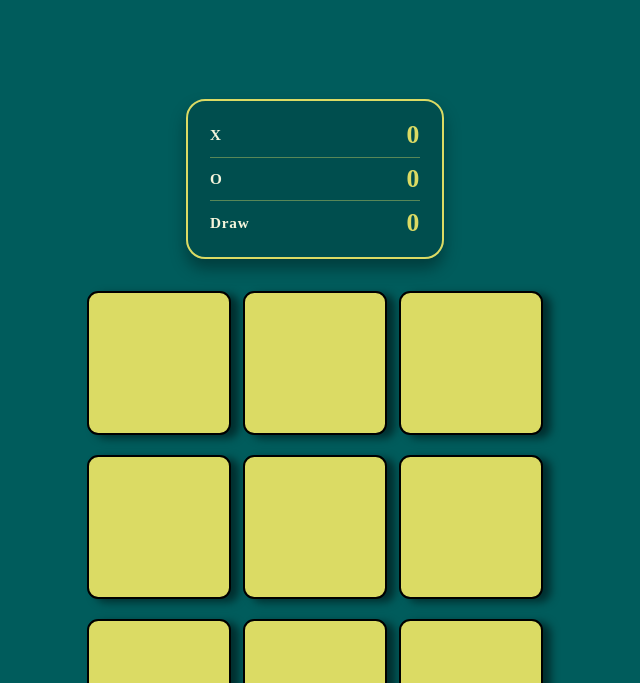
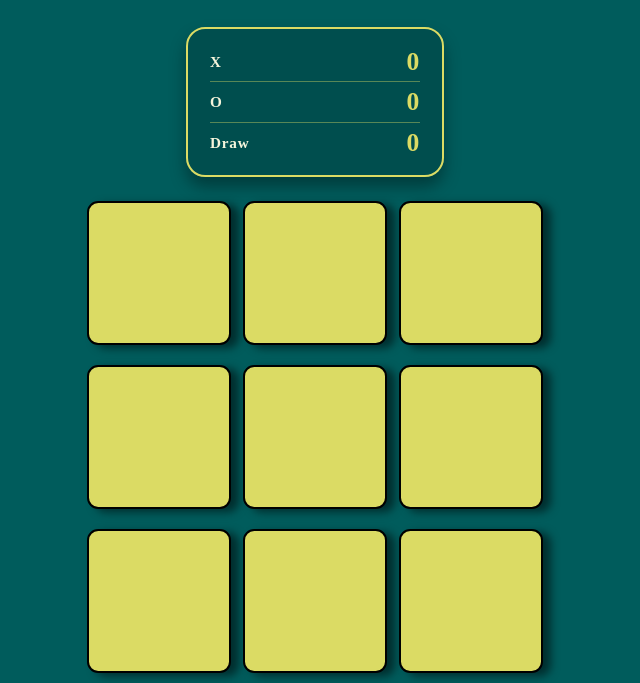
Before and after one commit to DIP-24/Tic_Tac_Toe_Web, a plain HTML site: page index.html in a window 1280 px wide. Shown: the part 117-800 px from the top of the page, without its empty margins (325-965 px from the left). Drawn offline with Linux system fonts and the light colour scheme.

Commit message:
updating css

```diff
--- a/style.css
+++ b/style.css
@@ -65,10 +65,10 @@ h1{
 .Header{
     position: relative;
     top: 5vmin;
-    height: 25vmin;
+    height: 15vmin;
 }
 .scoreboard{
-    margin: 1rem auto 2rem auto;
+    margin: 1.5rem auto 1.5rem auto;
     display: flex;
     justify-content: center;
 }
@@ -87,7 +87,7 @@ h1{
     display: flex;
     justify-content: space-between;
     align-items: center;
-    padding: 0.4rem 0;
+    padding: 0.3rem 0;
     border-bottom: 1px solid rgba(219,219,100,0.4);
 }
 .score-row:last-child{
```
